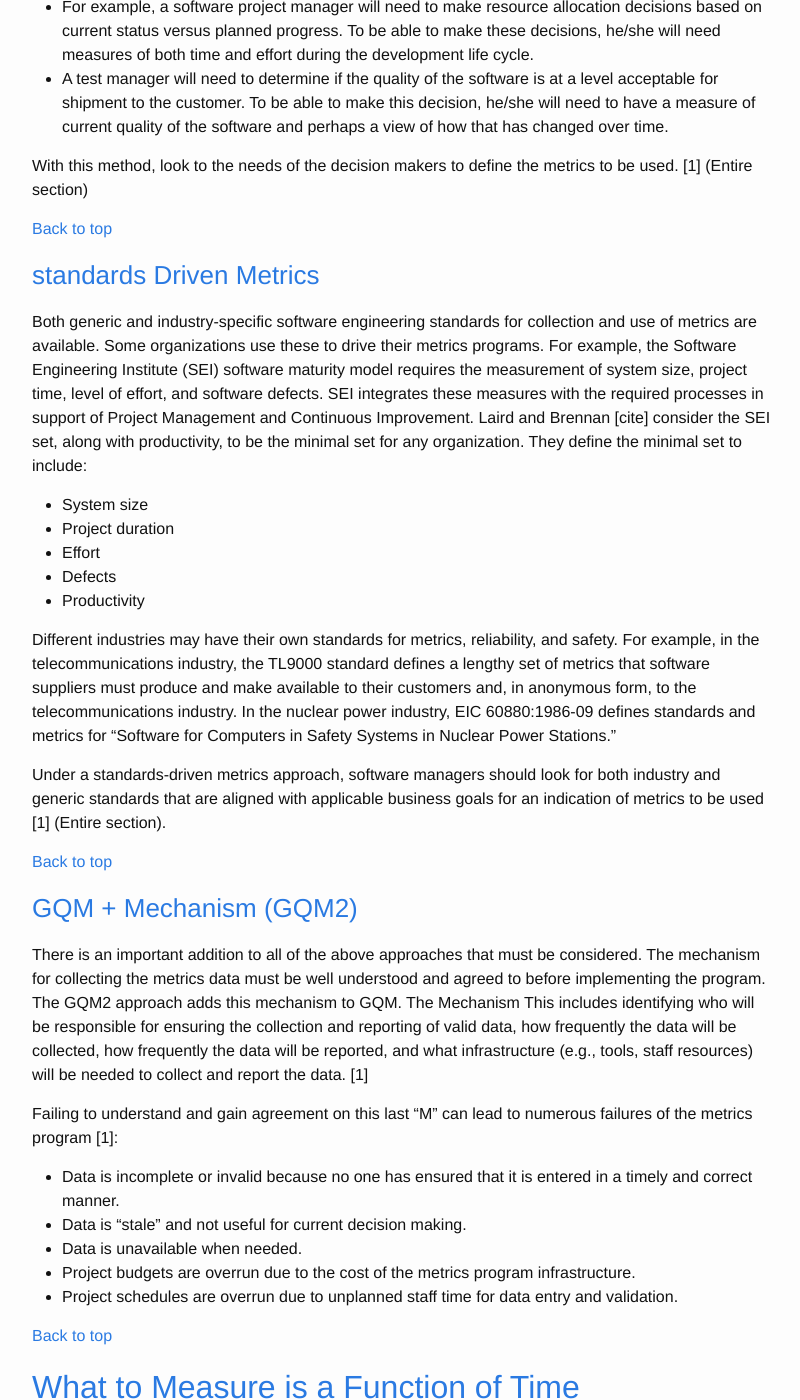
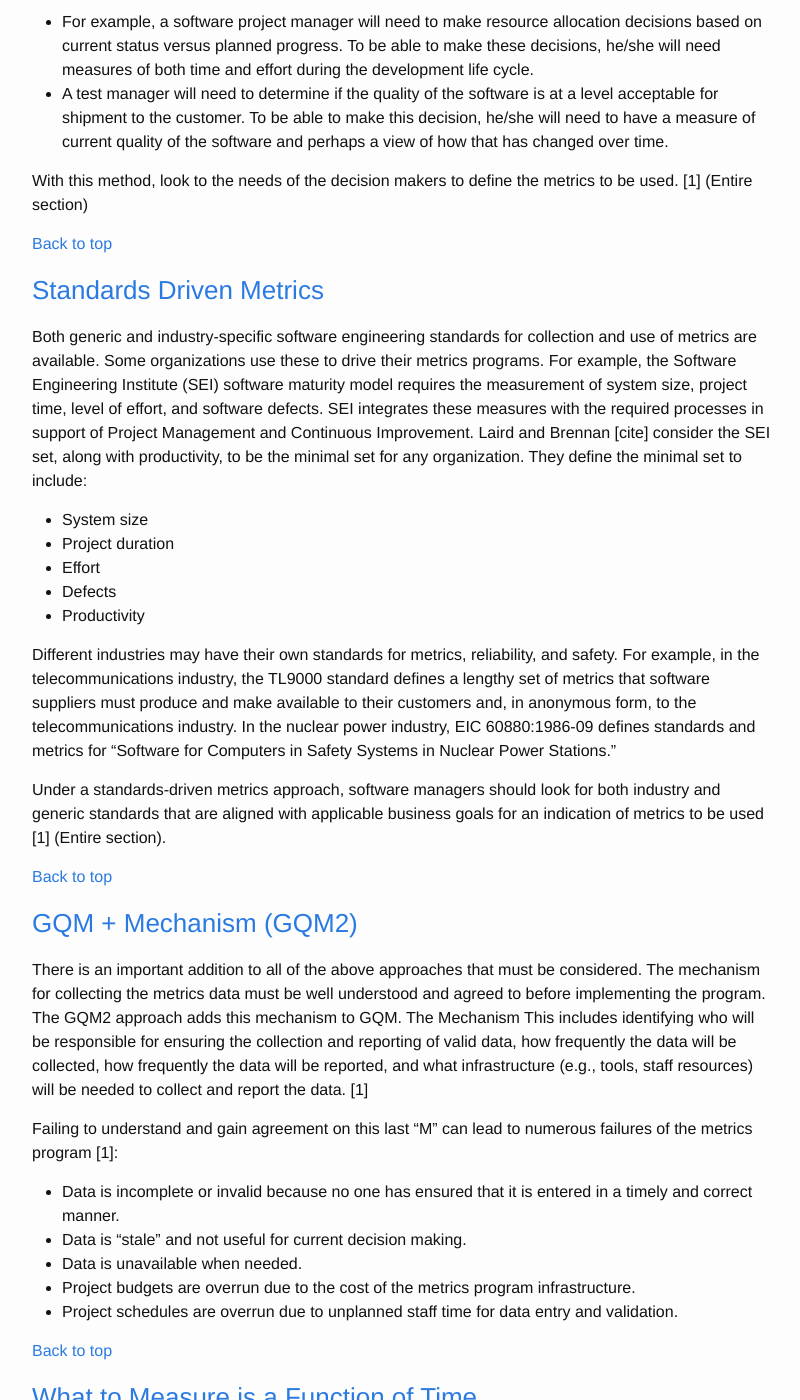
Before and after one commit to css566/css566.github.io, a Jekyll site: the page built from _posts/2016-05-05-software-measurement.md, in a window 1280 px wide and 1400 px high, scrolled down 3544 px. Shown: the whole window, without its empty margins (238-1038 px from the left). Built offline with Jekyll 4.4.1, drawn with Linux system fonts in a browser that asks for light colours; comment, search, counter and statistics services are not loaded.

Commit message:
Update 2016-05-05-software-measurement.md

```diff
--- a/_posts/2016-05-05-software-measurement.md
+++ b/_posts/2016-05-05-software-measurement.md
@@ -13,7 +13,9 @@
 * [**What to Measure is a Function of Time**](#functionoftime)
 
 ### [Measurement Fundamentals](#measurementfundamentals)
+
 * [**Measurement Models**](#measurementmodels)
+
  * Text Models
  * Diagrammatic Models
  * Algorithmic Models
@@ -106,7 +108,7 @@
 
 [Back to top](#content)
 
-### <a name="standardsdrivenmetrics">standards Driven Metrics</a>
+### <a name="standardsdrivenmetrics">Standards Driven Metrics</a>
 
 Both generic and industry-specific software engineering standards for collection and use of metrics are available. Some organizations use these to drive their metrics programs. For example, the Software Engineering Institute (SEI) software maturity model requires the measurement of system size, project time, level of effort, and software defects. SEI integrates these measures with the required processes in support of Project Management and Continuous Improvement. Laird and Brennan [cite] consider the SEI set, along with productivity, to be the minimal set for any organization. They define the minimal set to include:
 
@@ -136,8 +138,7 @@
 
 [Back to top](#content)
 
-## <a name="functionsoftime">What to Measure is a Function of Time</a>
-### What to Measure is a Function of Time
+### <a name="functionsoftime">What to Measure is a Function of Time</a>
 
 One characteristic of any metrics program is that it is a function of time in three ways [1] (entire section):
 
```
